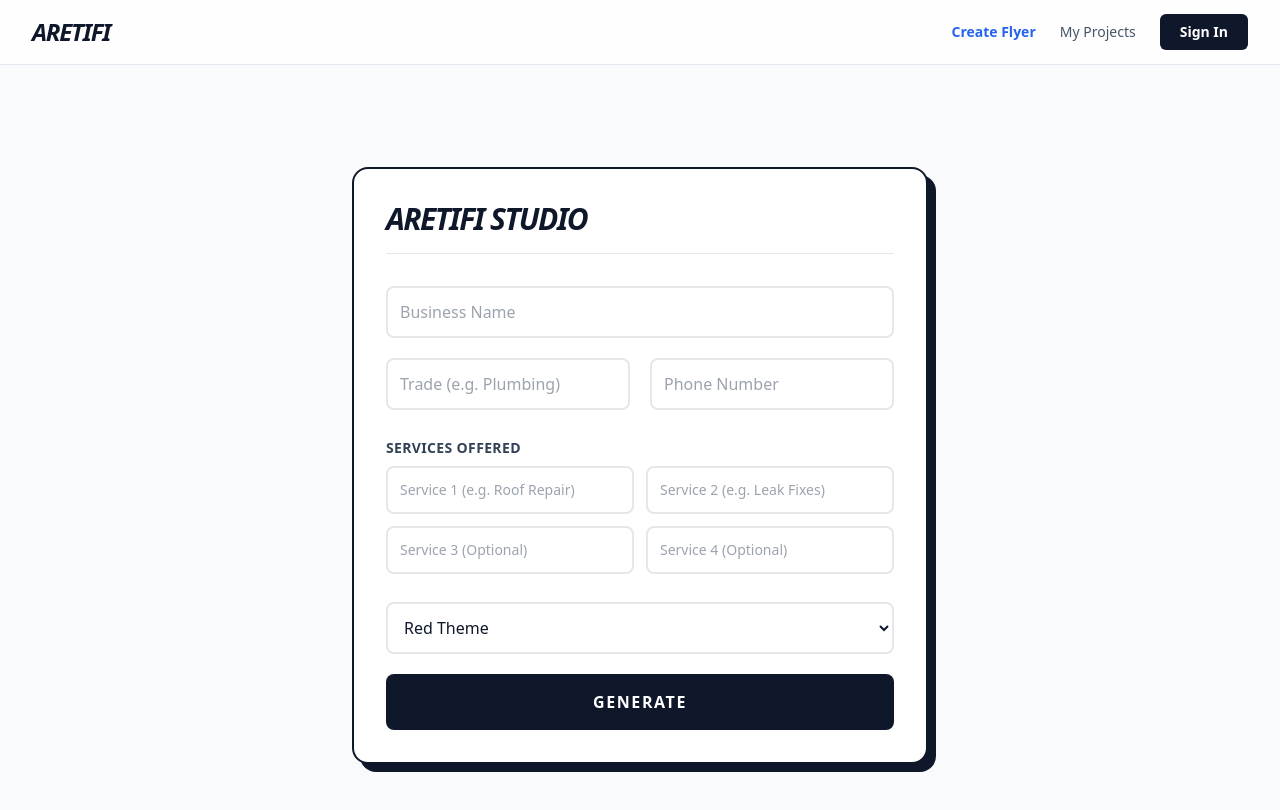
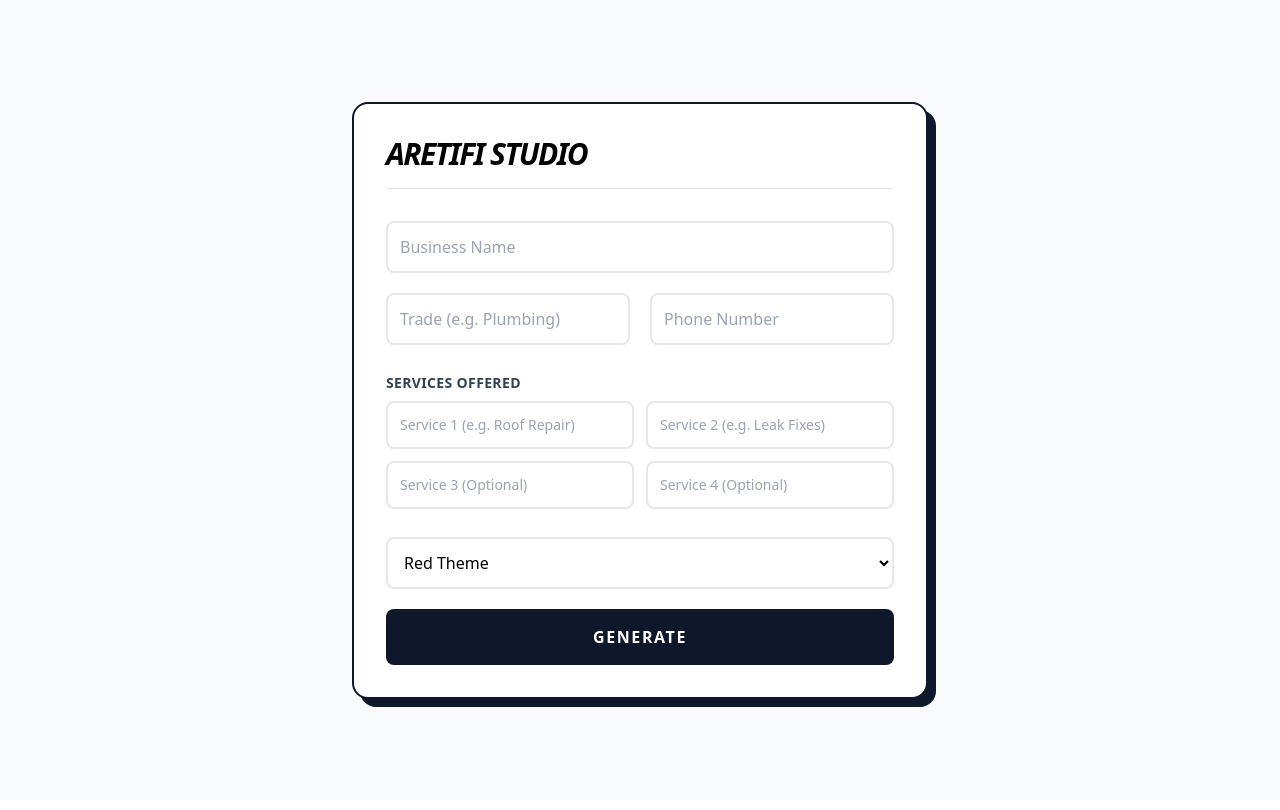
Before and after one commit to jakejmanley-collab/local-service-ads, a Next.js app: page /preview in a window 1280 px wide. Shown: the top 810 px of the page. Built offline with nearby package versions, Linux system fonts and the light colour scheme.

Commit message:
Update layout.tsx

```diff
--- a/app/layout.tsx
+++ b/app/layout.tsx
@@ -1,10 +1,24 @@
 import type { Metadata } from 'next';
-import Link from 'next/link';
+import { Inter, Anton, Poppins } from 'next/font/google';
 import './globals.css';
 
+const inter = Inter({ subsets: ['latin'], variable: '--font-inter' });
+
+const anton = Anton({
+  weight: '400',
+  subsets: ['latin'],
+  variable: '--font-anton'
+});
+
+const poppins = Poppins({
+  weight: ['400', '600', '700', '800'],
+  subsets: ['latin'],
+  variable: '--font-poppins'
+});
+
 export const metadata: Metadata = {
-  title: 'Aretifi | High-End Contractor Flyers',
-  description: 'Precision marketing assets for local service professionals.',
+  title: 'Local Service Ads',
+  description: 'Generate advertising flyers for local businesses',
 };
 
 export default function RootLayout({
@@ -14,34 +28,8 @@ export default function RootLayout({
 }) {
   return (
     <html lang="en">
-      <head>
-        <link rel="preconnect" href="https://fonts.googleapis.com" />
-        <link rel="preconnect" href="https://fonts.gstatic.com" crossOrigin="anonymous" />
-        <link
-          href="https://fonts.googleapis.com/css2?family=Anton&family=Roboto:wght@400;700;900&display=swap"
-          rel="stylesheet"
-        />
-      </head>
-      <body className="bg-slate-50 text-slate-900 antialiased">
-        <nav className="border-b border-slate-200 bg-white/80 backdrop-blur-md sticky top-0 z-50">
-          <div className="max-w-7xl mx-auto px-4 sm:px-6 lg:px-8">
-            <div className="flex justify-between h-16 items-center">
-              <div className="flex-shrink-0">
-                <Link href="/" className="group">
-                  <span className="font-black text-2xl tracking-tighter text-slate-900 uppercase italic transition-all group-hover:text-blue-600">
-                    ARETIFI
-                  </span>
-                </Link>
-              </div>
-              <div className="hidden md:flex space-x-6 items-center">
-                <Link href="/preview" className="text-sm font-bold text-blue-600 hover:text-blue-700">Create Flyer</Link>
-                <Link href="/dashboard" className="text-sm font-medium text-slate-600 hover:text-slate-900">My Projects</Link>
-                <Link href="/login" className="bg-slate-900 text-white px-5 py-2 rounded-md text-sm font-bold hover:bg-slate-800 transition-colors">Sign In</Link>
-              </div>
-            </div>
-          </div>
-        </nav>
-        <main>{children}</main>
+      <body className={`${inter.variable} ${anton.variable} ${poppins.variable} font-sans`}>
+        {children}
       </body>
     </html>
   );
```
